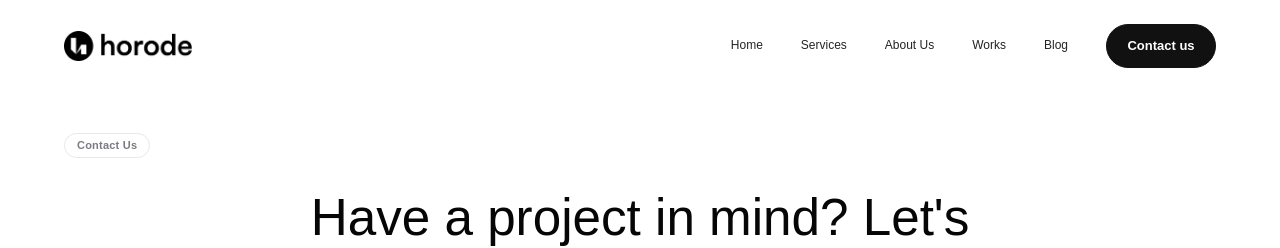
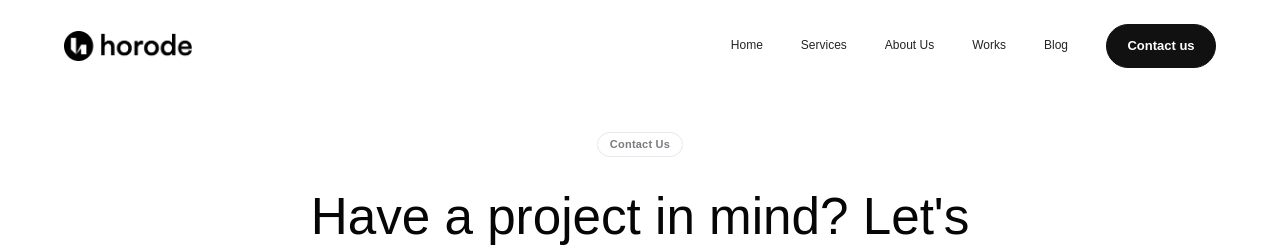
Before and after one commit to oghenetegamudiaga/Horodeglobal, a Next.js app: page /contact in a window 1280 px wide. Shown: the top 248 px of the page. Built offline with nearby package versions, Linux system fonts and the light colour scheme; no server answers; the database is empty; a web font is replaced by a local one.

Commit message:
fix: center eyebrow badges horizontally across services, contact, home, and admin pages

```diff
--- a/src/app/admin/forgot-password/page.tsx
+++ b/src/app/admin/forgot-password/page.tsx
@@ -53,8 +53,8 @@ export default function AdminForgotPasswordPage() {
   return (
     <main className="min-h-screen bg-[#fafafa] flex items-center justify-center p-[24px]">
       <div className="w-full max-w-[440px] bg-white border border-[var(--border)] rounded-[var(--radius-lg)] p-[48px_36px] shadow-sm max-sm:p-[32px_20px]">
-        <EyebrowLabel className="mb-[20px] mx-auto flex w-max">
-          Horode Studio Admin
+        <EyebrowLabel className="mb-[20px] mx-auto">
+          Admin Portal
         </EyebrowLabel>
 
         <h1 className="text-center text-[26px] font-bold text-[#25252a] m-0 mb-[8px]">
--- a/src/app/admin/login/page.tsx
+++ b/src/app/admin/login/page.tsx
@@ -48,7 +48,7 @@ export default function AdminLoginPage() {
   return (
     <main className="min-h-screen bg-[#fafafa] flex items-center justify-center p-[24px]">
       <div className="w-full max-w-[440px] bg-white border border-[var(--border)] rounded-[var(--radius-lg)] p-[48px_36px] shadow-sm max-sm:p-[32px_20px]">
-        <EyebrowLabel className="mb-[20px] mx-auto flex w-max">
+        <EyebrowLabel className="mb-[20px] mx-auto">
           Horode Studio Admin
         </EyebrowLabel>
 
--- a/src/app/admin/reset-password/page.tsx
+++ b/src/app/admin/reset-password/page.tsx
@@ -166,8 +166,8 @@ export default function AdminResetPasswordPage() {
   return (
     <main className="min-h-screen bg-[#fafafa] flex items-center justify-center p-[24px]">
       <div className="w-full max-w-[440px] bg-white border border-[var(--border)] rounded-[var(--radius-lg)] p-[48px_36px] shadow-sm max-sm:p-[32px_20px]">
-        <EyebrowLabel className="mb-[20px] mx-auto flex w-max">
-          Horode Studio Admin
+        <EyebrowLabel className="mb-[20px] mx-auto">
+          Admin Security
         </EyebrowLabel>
 
         <h1 className="text-center text-[26px] font-bold text-[#25252a] m-0 mb-[8px]">
--- a/src/app/contact/page.tsx
+++ b/src/app/contact/page.tsx
@@ -26,11 +26,8 @@ export default async function ContactPage() {
 
   return (
     <main className="pt-[40px] pb-[120px] max-sm:pt-[20px] max-sm:pb-[60px]">
-      <Reveal
-        as="section"
-        className="contact section-shell"
-      >
-        <EyebrowLabel className="flex w-max mx-auto mb-[32px]">
+      <Reveal as="section" className="contact-header section-shell">
+        <EyebrowLabel className="mx-auto mb-[32px]">
           {eyebrow}
         </EyebrowLabel>
 
--- a/src/app/globals.css
+++ b/src/app/globals.css
@@ -116,7 +116,8 @@ textarea {
 
 /* Section Eyebrow Label */
 .eyebrow-pill {
-  display: inline-flex;
+  display: flex;
+  width: max-content;
   align-items: center;
   justify-content: center;
   min-height: 25px;
--- a/src/app/page.tsx
+++ b/src/app/page.tsx
@@ -192,7 +192,7 @@ export default async function Home() {
         id="services"
         className="services section-shell pt-[132px] max-sm:pt-[92px]"
       >
-        <EyebrowLabel className="flex w-max mx-auto mb-[32px]">
+        <EyebrowLabel className="mx-auto mb-[32px]">
           Our Services
         </EyebrowLabel>
         <h2
--- a/src/app/services/page.tsx
+++ b/src/app/services/page.tsx
@@ -89,7 +89,7 @@ export default async function ServicesPage() {
     <main className="py-[60px] max-sm:py-[36px]">
       {/* Header Section */}
       <Reveal as="section" className="services-header section-shell text-center">
-        <EyebrowLabel className="flex w-max mx-auto mb-[32px]">
+        <EyebrowLabel className="mx-auto mb-[32px]">
           {introEyebrow}
         </EyebrowLabel>
         <h1 className="max-w-[840px] mx-auto m-0 text-[clamp(44px,4.5vw,72px)] max-sm:text-[42px] max-[430px]:text-[32px] font-bold leading-[1.08] text-[#333337] tracking-normal">
```
